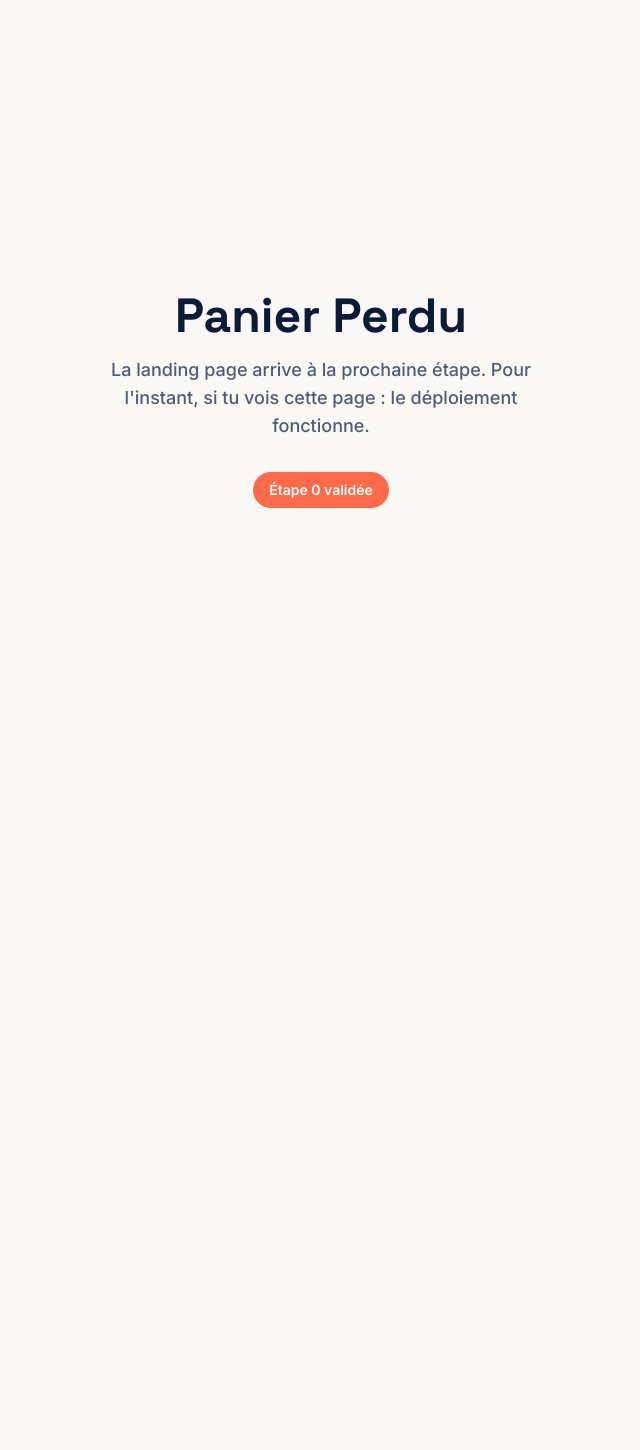
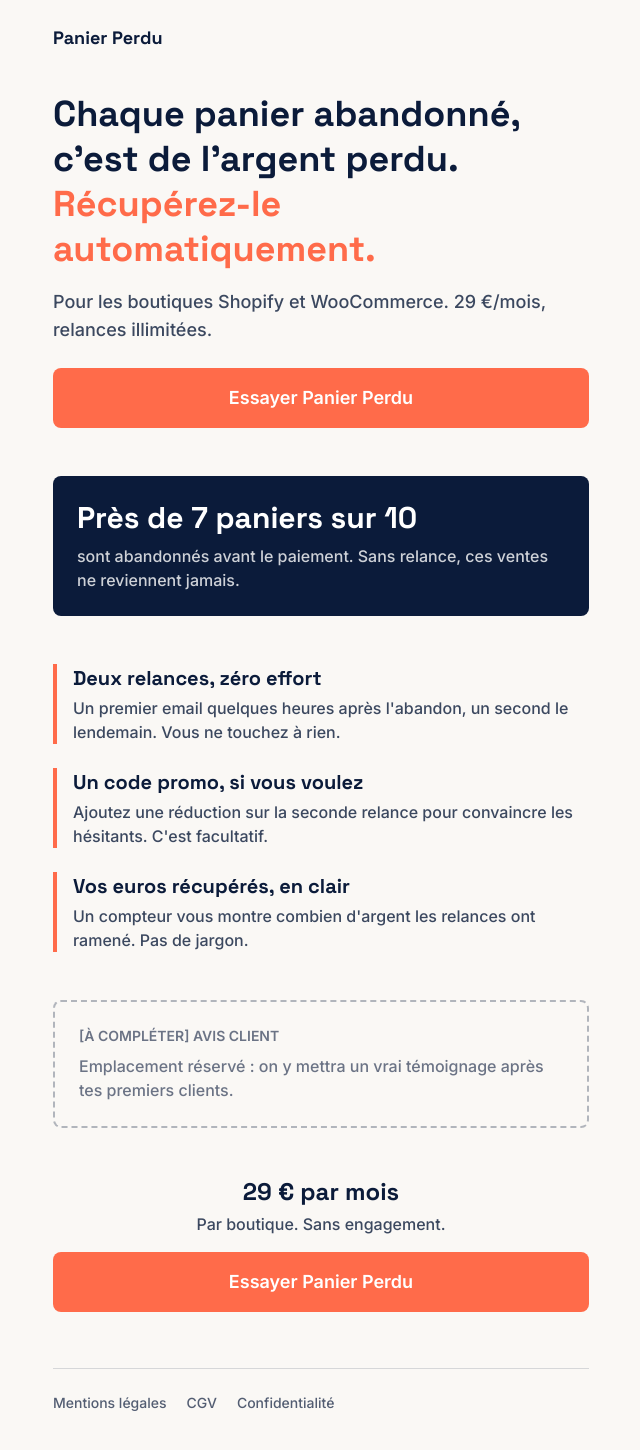
Before and after one commit to dimitraillettebatard-alt/Panier-perdu, a Next.js app: page / in a window 1280 px wide. Shown: the top 1450 px of the page, without its empty margins (319-959 px from the left). Before the commit the page ends 800 px from the top, so only its background shows below. Built offline with nearby package versions, Linux system fonts and the light colour scheme.

Commit message:
Update page.tsx

```diff
--- a/app/page.tsx
+++ b/app/page.tsx
@@ -1,16 +1,83 @@
+const benefices = [
+  {
+    t: "Deux relances, zéro effort",
+    d: "Un premier email quelques heures après l'abandon, un second le lendemain. Vous ne touchez à rien.",
+  },
+  {
+    t: "Un code promo, si vous voulez",
+    d: "Ajoutez une réduction sur la seconde relance pour convaincre les hésitants. C'est facultatif.",
+  },
+  {
+    t: "Vos euros récupérés, en clair",
+    d: "Un compteur vous montre combien d'argent les relances ont ramené. Pas de jargon.",
+  },
+];
+
 export default function Home() {
   return (
-    <main className="min-h-screen flex flex-col items-center justify-center px-6 text-center">
-      <h1 className="font-titre text-3xl md:text-5xl font-bold text-nuit">
-        Panier Perdu
-      </h1>
-      <p className="mt-4 text-lg text-nuit/70 max-w-md">
-        La landing page arrive à la prochaine étape. Pour l&apos;instant, si tu
-        vois cette page : le déploiement fonctionne.
-      </p>
-      <span className="mt-8 inline-block px-4 py-2 rounded-full bg-corail text-white text-sm font-semibold">
-        Étape 0 validée
-      </span>
+    <main className="mx-auto max-w-xl px-5 pb-10">
+      <p className="pt-6 font-titre text-lg font-bold">Panier Perdu</p>
+
+      <section className="pt-10">
+        <h1 className="font-titre text-4xl font-bold leading-tight">
+          Chaque panier abandonné, c&apos;est de l&apos;argent perdu.{" "}
+          <span className="text-corail">Récupérez-le automatiquement.</span>
+        </h1>
+        <p className="mt-4 text-lg text-nuit/80">
+          Pour les boutiques Shopify et WooCommerce. 29 €/mois, relances
+          illimitées.
+        </p>
+        <a
+          href="/inscription"
+          className="mt-6 block rounded-lg bg-corail px-6 py-4 text-center text-lg font-semibold text-white"
+        >
+          Essayer Panier Perdu
+        </a>
+      </section>
+
+      <section className="mt-12 rounded-lg bg-nuit p-6 text-white">
+        <p className="font-titre text-3xl font-bold">Près de 7 paniers sur 10</p>
+        <p className="mt-2 text-white/80">
+          sont abandonnés avant le paiement. Sans relance, ces ventes ne
+          reviennent jamais.
+        </p>
+      </section>
+
+      <section className="mt-12 space-y-6">
+        {benefices.map((b) => (
+          <div key={b.t} className="border-l-4 border-corail pl-4">
+            <h2 className="font-titre text-xl font-bold">{b.t}</h2>
+            <p className="mt-1 text-nuit/80">{b.d}</p>
+          </div>
+        ))}
+      </section>
+
+      <section className="mt-12 rounded-lg border-2 border-dashed border-nuit/30 p-6">
+        <p className="text-sm font-semibold uppercase text-nuit/60">
+          [À COMPLÉTER] Avis client
+        </p>
+        <p className="mt-2 text-nuit/60">
+          Emplacement réservé : on y mettra un vrai témoignage après tes
+          premiers clients.
+        </p>
+      </section>
+
+      <section className="mt-12 text-center">
+        <p className="font-titre text-2xl font-bold">29 € par mois</p>
+        <p className="mt-1 text-nuit/80">Par boutique. Sans engagement.</p>
+        <a
+          href="/inscription"
+          className="mt-4 block rounded-lg bg-corail px-6 py-4 text-lg font-semibold text-white"
+        >
+          Essayer Panier Perdu
+        </a>
+      </section>
+
+      <footer className="mt-14 flex flex-wrap gap-x-5 gap-y-2 border-t border-nuit/15 pt-6 text-sm text-nuit/70">
+        <a href="/mentions-legales">Mentions légales</a>
+        <a href="/cgv">CGV</a>
+        <a href="/confidentialite">Confidentialité</a>
+      </footer>
     </main>
   );
 }
```
